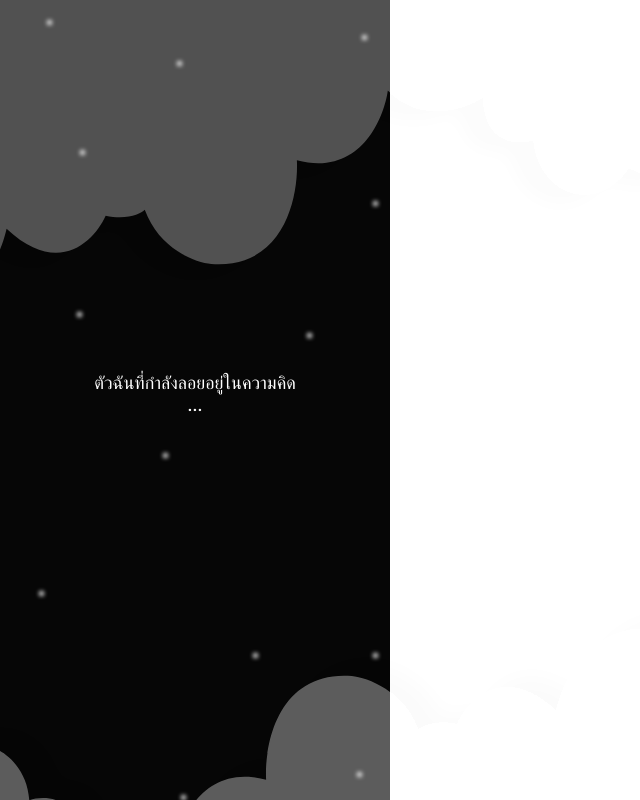
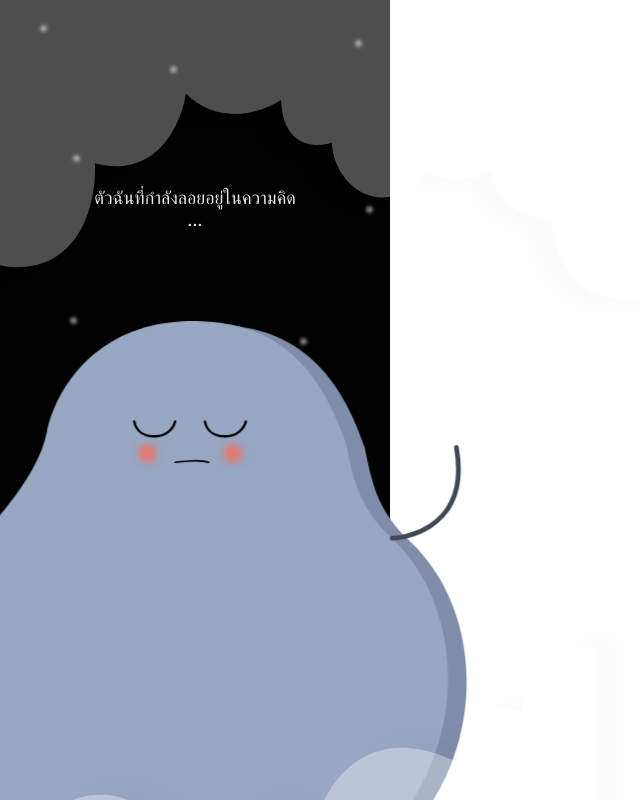
Before and after one commit to ChuoseDev/webapp, a React (Create React App) app in the folder frontend/: page /grey in a window 1280 px wide. Shown: the top 800 px of the page, without its empty margins (0-640 px from the left). Built offline with nearby package versions, Linux system fonts and the light colour scheme.

Commit message:
change duration 7s -> 9s, change backgroud color black faster

```diff
--- a/frontend/src/views/grey/grey.css
+++ b/frontend/src/views/grey/grey.css
@@ -3,7 +3,7 @@
   left: 25px;
   top: 62px;
   animation-name: starAni;
-  animation-duration: 7s;
+  animation-duration: 9s;
 }
 
 #bgColor {
@@ -12,7 +12,7 @@
   height: 844px;
   background-color: black;
   animation-name: gradColor;
-  animation-duration: 7s;
+  animation-duration: 9s;
 }
 
 #btmCloud {
@@ -21,14 +21,14 @@
   top: 422px;
   position: inherit;
   animation-name: btmCloudAni;
-  animation-duration: 7s;
+  animation-duration: 9s;
 }
 #greyText {
   position: absolute;
   opacity: 0%;
   font-size: 18px;
   animation-name: greyTextAni;
-  animation-duration: 7s;
+  animation-duration: 9s;
 }
 
 #topCloud {
@@ -38,21 +38,21 @@
   opacity: 0.3;
   position: inherit;
   animation-name: topCloudAni;
-  animation-duration: 7s;
+  animation-duration: 9s;
 }
 
 #greyChar00 {
   opacity: 0%;
   position: absolute;
   animation-name: greyChar00Ani;
-  animation-duration: 7s;
+  animation-duration: 9s;
 }
 
 #greyChar01 {
   opacity: 0%;
   position: absolute;
   animation-name: greyChar01Ani;
-  animation-duration: 7s;
+  animation-duration: 9s;
 }
 
 @keyframes greyTextAni {
@@ -141,6 +141,11 @@
 @keyframes gradColor {
   0% {
     background-color: white;
+    left: 0px;
+    top: 0px;
+  }
+  66.7% {
+    background-color: black;
     left: 0px;
     top: 0px;
   }
```
